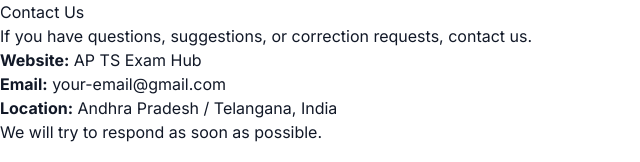
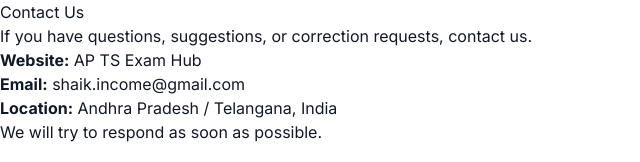
Before and after one commit to JokesAPI/ap-ts-exam-hub, a React (Vite) app: page /contact in a window 1280 px wide. Shown: the top 162 px of the page, without its empty margins (0-640 px from the left). Built offline with nearby package versions, Linux system fonts and the light colour scheme; no server answers.

Commit message:
Update Contact.jsx

```diff
--- a/src/pages/public/Contact.jsx
+++ b/src/pages/public/Contact.jsx
@@ -5,7 +5,7 @@
       <p>If you have questions, suggestions, or correction requests, contact us.</p>
 
       <p><strong>Website:</strong> AP TS Exam Hub</p>
-      <p><strong>Email:</strong> your-email@gmail.com</p>
+      <p><strong>Email:</strong> shaik.income@gmail.com</p>
       <p><strong>Location:</strong> Andhra Pradesh / Telangana, India</p>
 
       <p>We will try to respond as soon as possible.</p>
```
